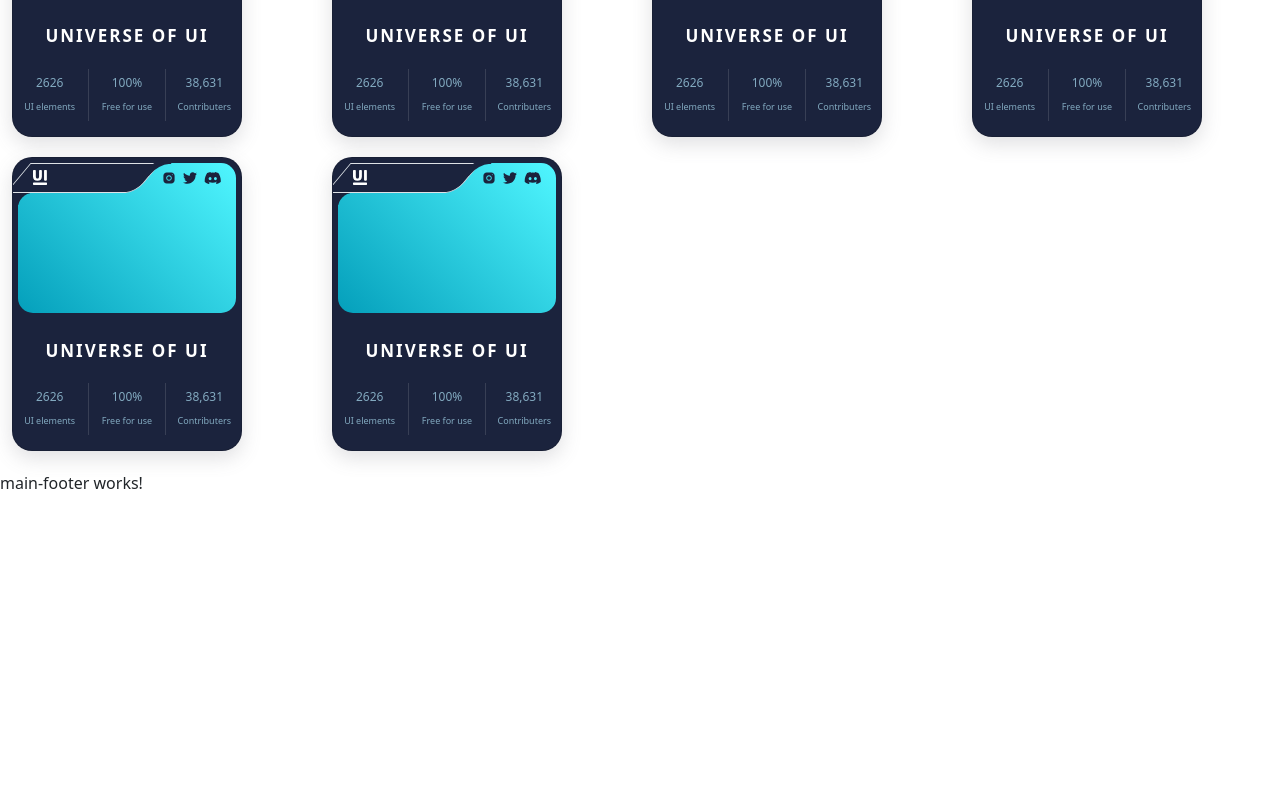
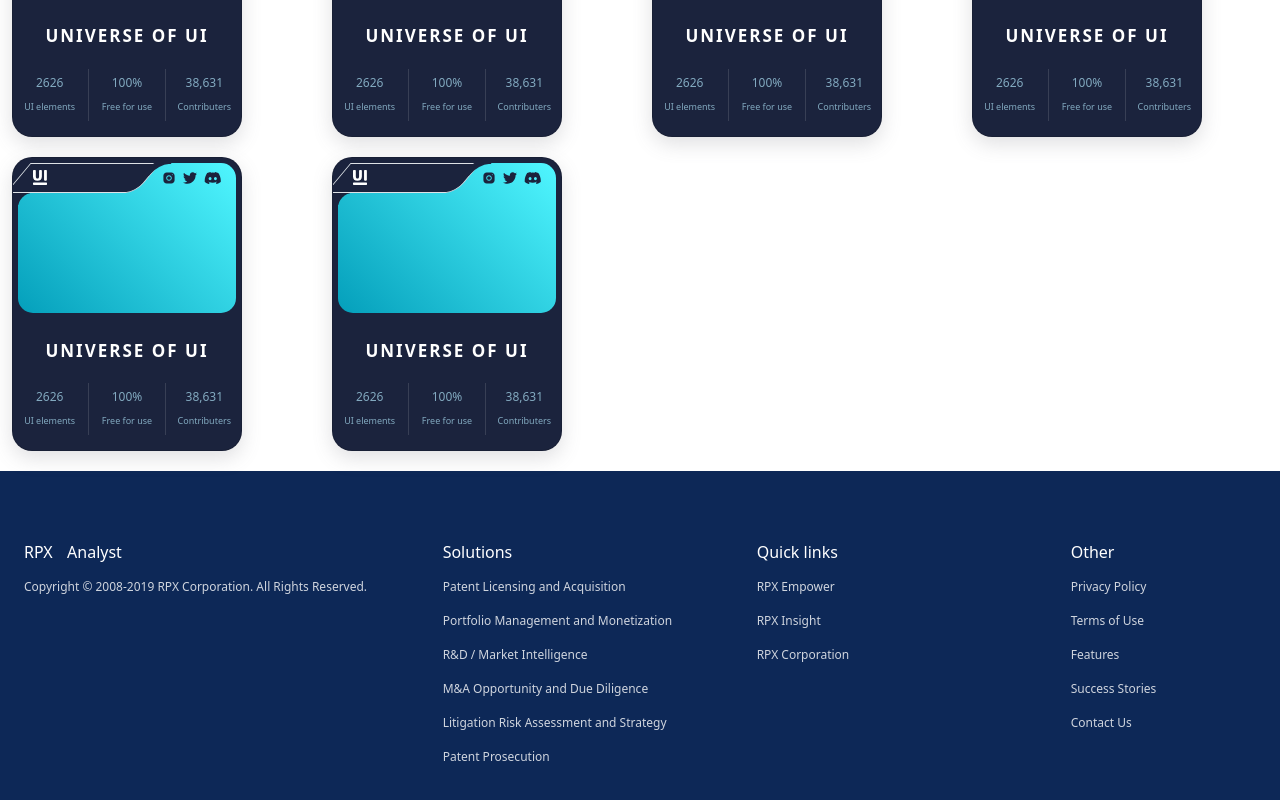
Before and after one commit to helankas26/front-web-app-EADP, an Angular app: page /home in a window 1280 px wide. Shown: the part 796-1596 px from the top of the page. Before the commit the page ends 1291 px from the top, so only its background shows below. Built offline with nearby package versions, Linux system fonts and the light colour scheme.

Commit message:
main footer

```diff
--- a/src/app/core/main-footer/main-footer.component.html
+++ b/src/app/core/main-footer/main-footer.component.html
@@ -1 +1,57 @@
-<p>main-footer works!</p>
+<footer class="text-center footer text-center">
+  <div class="container p-4">
+
+    <div class="row  text-md-start mt-5">
+
+      <!--Logo Start-->
+      <div class="col-md-4 ">
+        <h4 class="pb-3">RPX <span class="Analyst">Analyst </span></h4>
+
+        <p class="copy-right"> Copyright © 2008-2019 RPX Corporation. All Rights Reserved.</p>
+      </div>
+      <!--Logo end-->
+
+      <!--Solutions Start-->
+      <div class="col-md-3">
+        <h5 class="pb-3">Solutions </h5>
+        <ul class="list-style ps-0 ">
+          <li class="pb-3">Patent Licensing and Acquisition</li>
+          <li class="pb-3">Portfolio Management and Monetization</li>
+          <li class="pb-3">R&D / Market Intelligence</li>
+          <li class="pb-3">M&A Opportunity and Due Diligence</li>
+          <li class="pb-3">Litigation Risk Assessment and Strategy</li>
+          <li class="pb-3">
+            Patent Prosecution
+          </li>
+        </ul>
+      </div>
+      <!--Solutions end-->
+
+
+      <!--Quick links Start-->
+      <div class="col-md-3 ">
+        <h5 class="pb-3"> Quick links </h5>
+        <ul class="list-style ps-0">
+          <li class="pb-3">RPX Empower</li>
+          <li class="pb-3">RPX Insight</li>
+          <li class="pb-3">RPX Corporation</li>
+        </ul>
+      </div>
+      <!--QUick links end-->
+
+      <!--Other Start-->
+      <div class="col-md-2 ">
+        <h5 class="pb-3"> Other </h5>
+        <ul class="list-style ps-0">
+          <li class="pb-3">Privacy Policy</li>
+          <li class="pb-3">Terms of Use</li>
+          <li class="pb-3">Features</li>
+          <li class="pb-3">Success Stories</li>
+          <li class="pb-3">Contact Us</li>
+        </ul>
+      </div>
+      <!--Other end-->
+    </div>
+
+  </div>
+</footer>
--- a/src/app/core/main-footer/main-footer.component.scss
+++ b/src/app/core/main-footer/main-footer.component.scss
@@ -0,0 +1,23 @@
+.footer {
+  color: #fff;
+  background-color: #0d2857;
+}
+
+.list-style {
+  list-style-type: none !important;
+  cursor: pointer;
+  font-size: 0.75rem;
+  opacity: 0.8;
+}
+
+.copy-right {
+  font-size: 0.75rem;
+  opacity: 0.8;
+}
+
+.Analyst {
+  width: 87.7px;
+  height: 23.7px;
+  margin: 10.7px 0 5.2px 10.2px;
+  color: #fff;
+}
```
